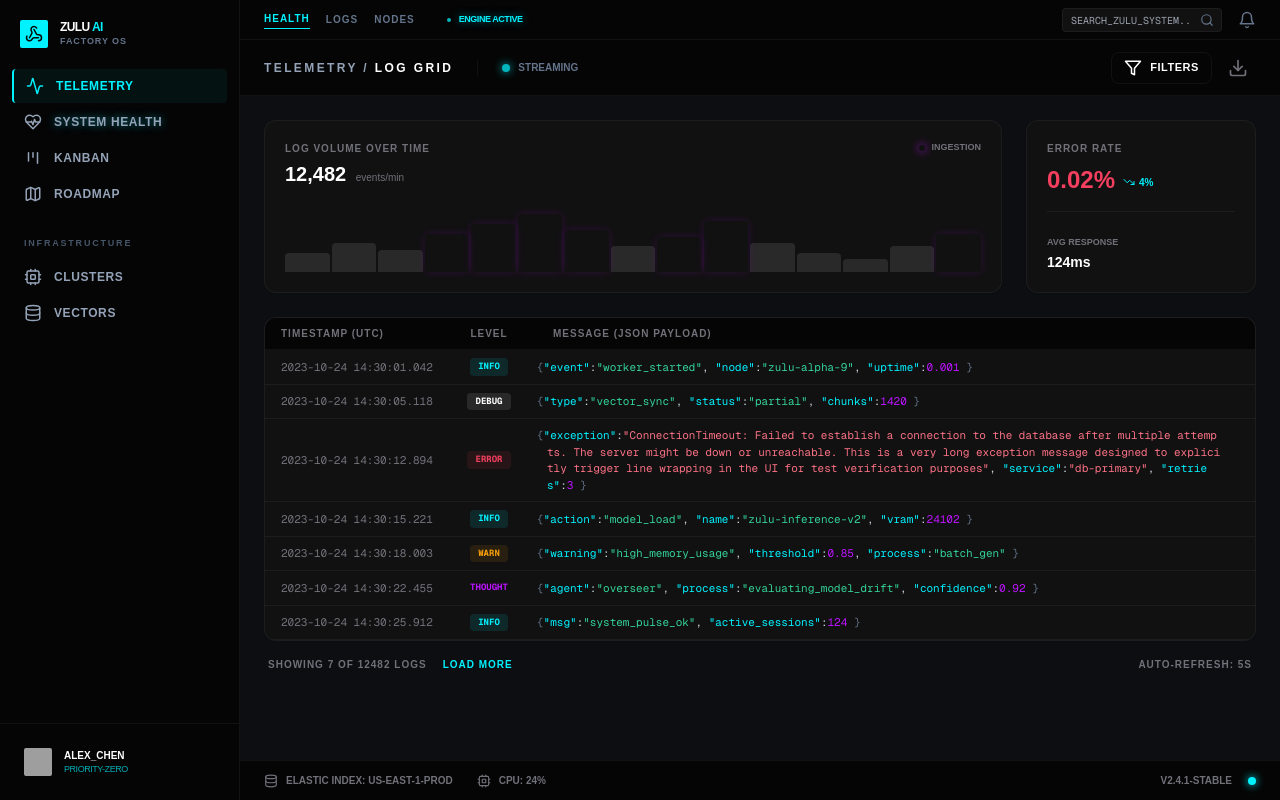
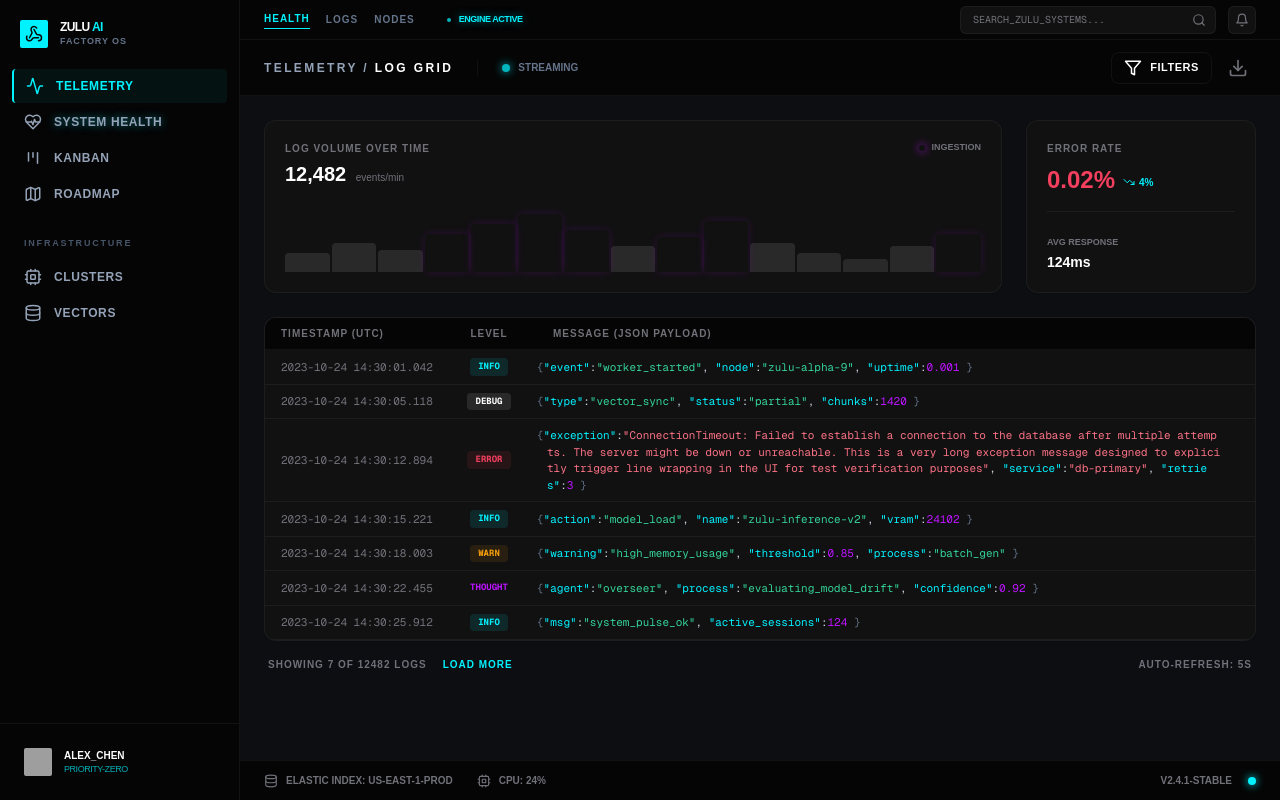
Before and after one commit to watkajtys/builderloom-zulu-1773028070, a React (Vite) app: page / in a window 1280 px wide. Built offline with nearby package versions, Linux system fonts and the light colour scheme; grey boxes are pictures that could not be loaded.

Commit message:
feat: implementation attempt 1

```diff
--- a/package.json
+++ b/package.json
@@ -22,6 +22,7 @@
     "@types/node": "^20.11.24",
     "@vitejs/plugin-react": "^4.3.0",
     "autoprefixer": "^10.4.19",
+    "playwright": "^1.58.2",
     "postcss": "^8.4.38",
     "tailwindcss": "^3.4.3",
     "typescript": "^5.2.2",
--- a/src/components/Header.tsx
+++ b/src/components/Header.tsx
@@ -1,5 +1,5 @@
 import React from 'react';
-import { Search, Bell } from 'lucide-react';
+import { TopNavUtility } from './TopNavUtility';
 
 export function Header() {
   return (
@@ -15,15 +15,7 @@ export function Header() {
           <span className="text-[9px] font-black text-electric-blue uppercase tracking-tighter neon-glow-blue">Engine Active</span>
         </div>
       </div>
-      <div className="flex items-center gap-4">
-        <div className="relative">
-          <input className="h-6 pl-2 pr-8 text-[10px] bg-dark-surface border border-border-muted rounded text-slate-300 focus:border-electric-blue focus:ring-0 w-40 transition-all font-mono" placeholder="SEARCH_ZULU_SYSTEM..." type="text" />
-          <Search size={14} className="absolute right-2 top-1/2 -translate-y-1/2 text-slate-500" />
-        </div>
-        <button className="text-slate-500 hover:text-electric-blue transition-colors">
-          <Bell size={18} />
-        </button>
-      </div>
+      <TopNavUtility />
     </header>
   );
 }
--- /dev/null
+++ b/src/components/TopNavUtility.tsx
@@ -0,0 +1,26 @@
+import React from 'react';
+import { Search, Bell } from 'lucide-react';
+
+export function TopNavUtility() {
+  return (
+    <div className="flex items-center gap-3">
+      <div className="relative group">
+        <input
+          className="h-7 pl-3 pr-8 text-[10px] bg-dark-surface border border-border-muted rounded-md text-slate-300 focus:border-electric-blue focus:ring-1 focus:ring-electric-blue w-64 transition-all font-mono placeholder:text-zinc-grey"
+          placeholder="SEARCH_ZULU_SYSTEMS..."
+          type="text"
+        />
+        <Search
+          size={14}
+          className="absolute right-2.5 top-1/2 -translate-y-1/2 text-zinc-grey group-focus-within:text-electric-blue transition-colors"
+        />
+      </div>
+      <button
+        className="h-7 w-7 flex items-center justify-center bg-dark-surface border border-border-muted rounded-md text-zinc-grey hover:text-electric-blue hover:border-electric-blue transition-all"
+        aria-label="Notifications"
+      >
+        <Bell size={14} />
+      </button>
+    </div>
+  );
+}
```
Also changed, not shown: 2 other files (tests, documents, lock files or other folders).
